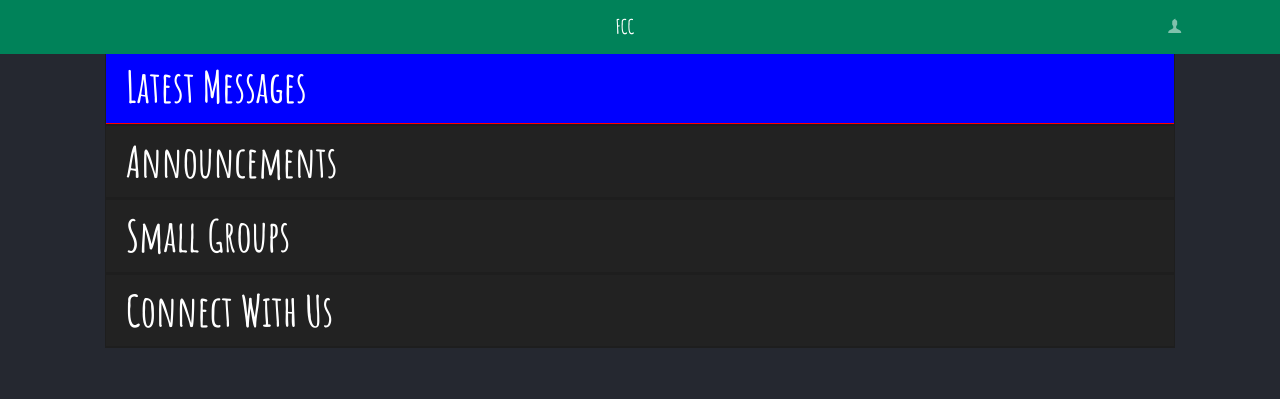
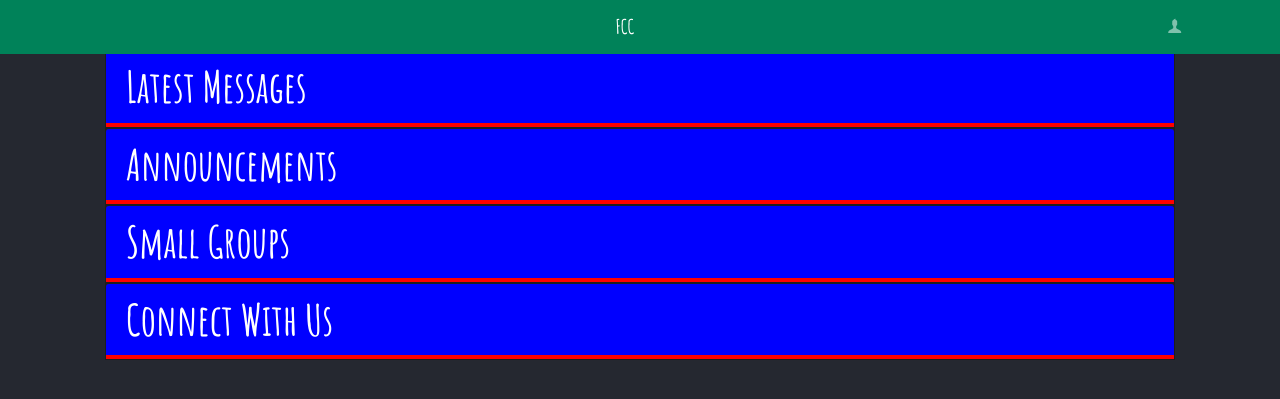
Before and after one commit to DevBeardly/church-announce, a Node server app: page / in a window 1280 px wide. Shown: the top 399 px of the page. Run offline with Node 20, Linux system fonts and the light colour scheme; data that the repository does not hold is empty; some libraries are stand-ins or nearby versions.

Commit message:
Possibly finally figuring this out...

```diff
--- a/public/stylesheets/index.css
+++ b/public/stylesheets/index.css
@@ -19,22 +19,22 @@
  .card {
    border-radius:0;
  }
- .collapse {
+ .card-header {
    border-bottom: 4px solid;
  }
  #headingOne {
    background-color: blue !important;
    border-color: red !important;
  }
- #collapseTwoLink .card-header .bg-inverse {
+ #headingTwo {
   background-color: blue !important;
   border-color: red !important;
  }
- #collapseThreeLink .card-header .bg-inverse {
+ #headingThree {
   background-color: blue !important;
   border-color: red !important;
  }
- #collapseFourLink .card-header .bg-inverse {
+ #headingFour {
   background-color: blue !important;
    border-color: red !important;
 }
```
